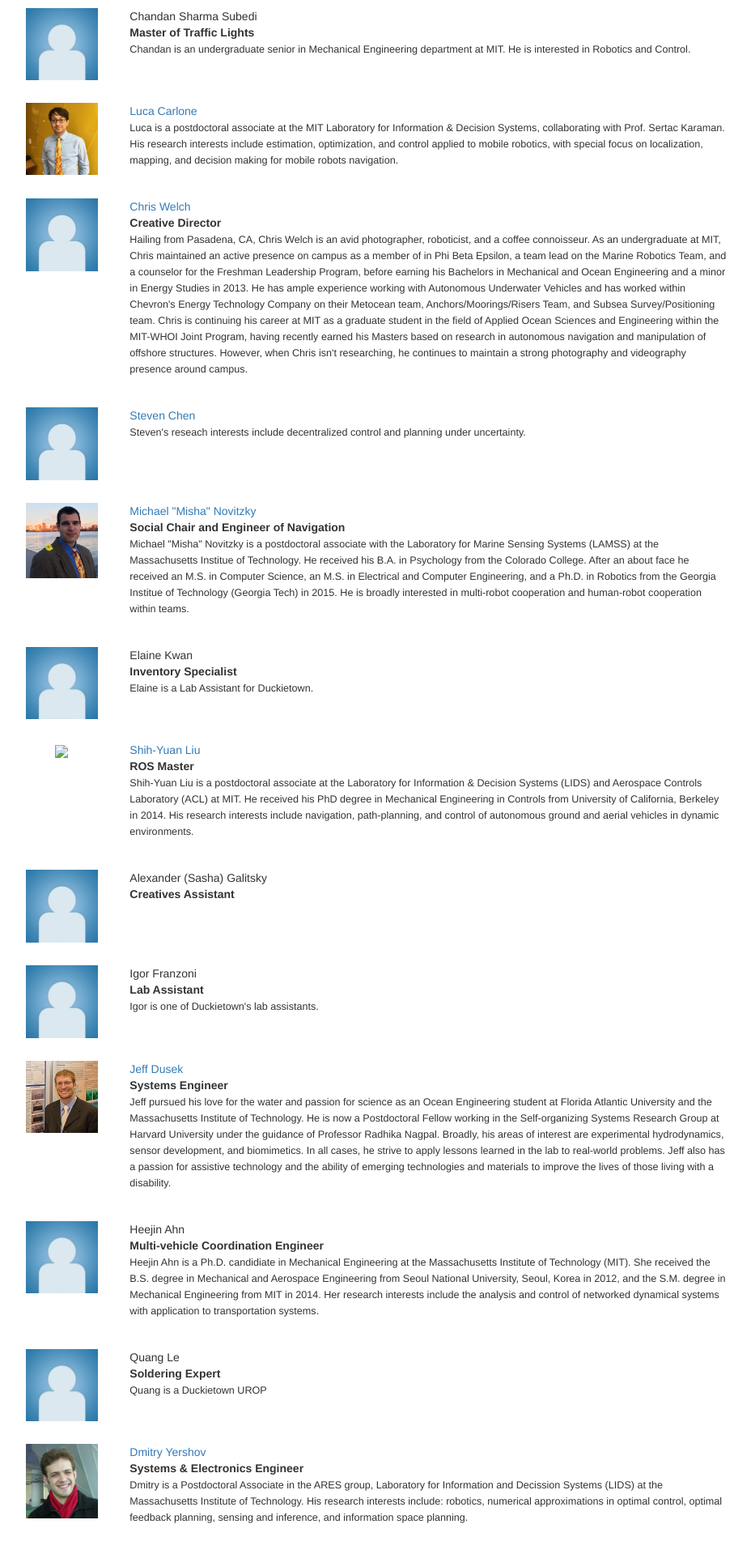
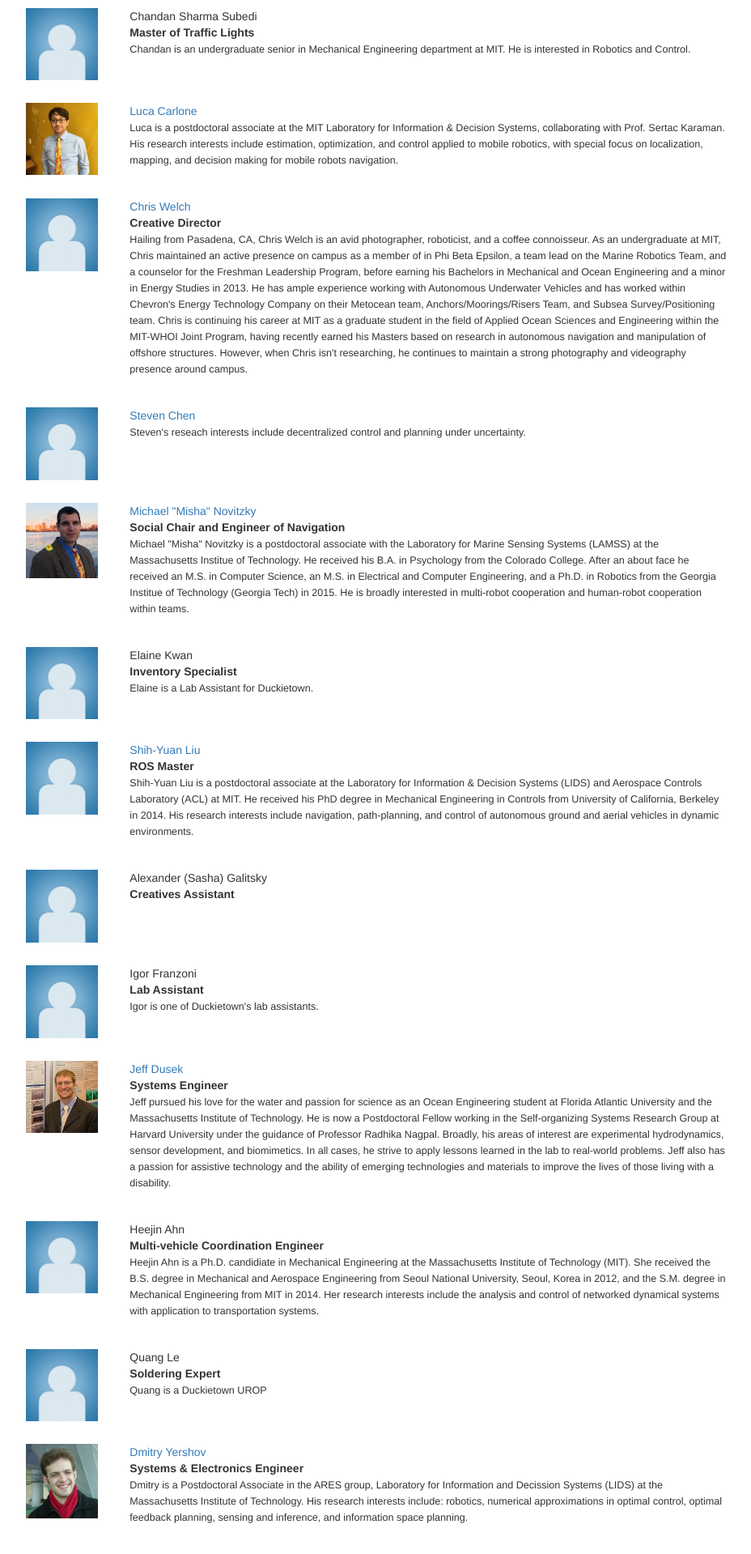
Before and after one commit to duckietown/duckietown.mit.edu, a Jekyll site: the page built from 06_staff.md, in a window 1280 px wide. Shown: the part 2166-4085 px from the top of the page at 81% size, without its empty margins (246-1174 px from the left). Built offline with Jekyll 4.4.1, drawn with Linux system fonts in a browser that asks for light colours; nearby versions of some CDN libraries.

Commit message:
regenerated

```diff
--- a/06_staff.md
+++ b/06_staff.md
@@ -157,7 +157,7 @@ interested in multi-robot cooperation and human-robot cooperation within teams.<
 
 
 
-<tr><td class='photo'><img class="person" src="http://duckietown.mit.edu/media/staff/liu.jpg"/></td></td><td><span class="name"><a href="http://www.mit.edu/~syliu">Shih-Yuan Liu</a></span><br/><span class="position">ROS Master</span><p><span class="bio">Shih-Yuan Liu is a postdoctoral associate at
+<tr><td class='photo'><img class="person" src="http://duckietown.mit.edu/media/staff/MISSING.jpg"/></td></td><td><span class="name"><a href="http://www.mit.edu/~syliu">Shih-Yuan Liu</a></span><br/><span class="position">ROS Master</span><p><span class="bio">Shih-Yuan Liu is a postdoctoral associate at
 the Laboratory for Information & Decision Systems
 (LIDS) and Aerospace Controls Laboratory (ACL)
 at MIT. He received his PhD degree in Mechanical
```
